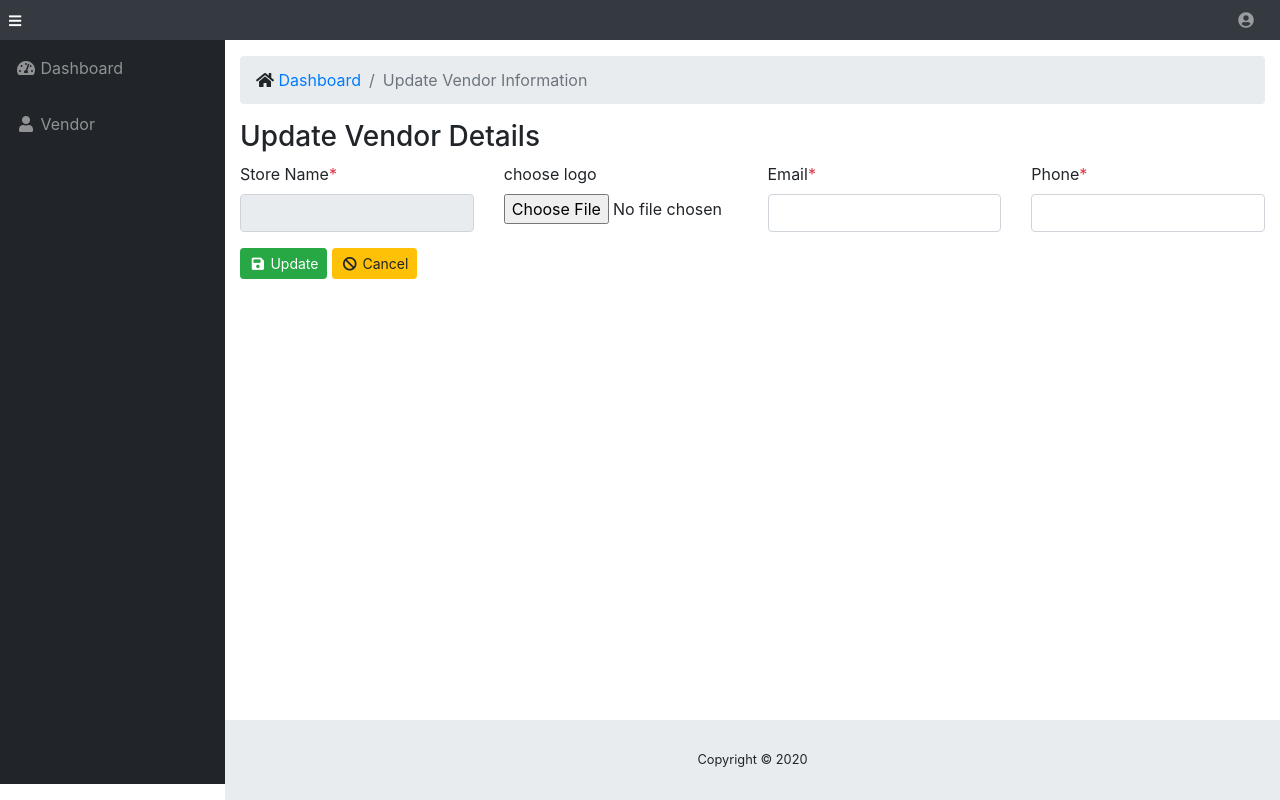
After one commit to jignasheth407/myMarket, a Node project: template views/updateVendor.ejs in a window 1280 px wide. The commit adds this page. Run offline with Node 20 templates, Linux system fonts and the light colour scheme; the template is opened without the code that fills it, so the values that code supplies are empty; some libraries are stand-ins or nearby versions.

Commit message:
add vendor update UI & Functionaliy

```diff
--- a/package.json
+++ b/package.json
@@ -1,6 +1,7 @@
 {
   "name": "ezzy_server",
   "version": "1.0.0",
+  "description": "online local shopping platform",
   "private": true,
   "scripts": {
     "start": "node ./bin/www"
@@ -40,7 +41,6 @@
     "nodemailer": "^6.4.2",
     "rebuild": "^0.1.2",
     "req-flash": "0.0.3",
-    "toastr": "^2.1.4",
-    "wallet-address-validator": "^0.2.4"
+    "toastr": "^2.1.4"
   }
 }
--- a/views/register.ejs
+++ b/views/register.ejs
@@ -0,0 +1 @@
+shailendra sen
--- /dev/null
+++ b/views/updateVendor.ejs
@@ -0,0 +1,67 @@
+<!-- Header -->
+<% include templates/header.ejs %>
+<% include templates/sidebar.ejs %>
+
+<div class="container-fluid">
+    <ol class="breadcrumb">
+        <li class="breadcrumb-item">
+            <i class="fa fa-home"></i>
+            <a href="/dashboard">Dashboard</a>
+        </li>
+        <li class="breadcrumb-item active">Update Vendor Information</li>
+    </ol>
+    <div class="row">
+        <div class="col-md-12 column">
+            <div class="box box-primary">
+                <div class="box-header">
+                    <h3 class="box-title">Update Vendor Details </h3>
+                </div>
+                <form action="/updateVendor/<%= update_vendor._id %>" method="post" enctype="multipart/form-data">
+                    <div class="box-body">
+                        <div class="row">
+                            <div class="form-group col-md-3">
+                                <label>Store Name<span class="text-danger">*</span></label>
+                                <input type="text" name="store_name" value="<%= update_vendor.store_name %>" required id="store_name" readonly class="form-control">
+                            </div>
+                            <%
+                                if(update_vendor.icons_image)
+                                {
+                                    %>
+                                        <div class="form-group col-md-2">
+                                            <label>Selected</label><br/>
+                                            <td> <img src="<%= update_vendor.icons_image %>" width="150px" height="50"></td>
+                                        </div>
+                                    <%
+                                }
+                            %>
+                            <div class="form-group col-md-3">
+                                <label>choose logo</label><br/>
+                                <input type="file" name="image" id="image">
+                            </div>
+
+                            <div class="form-group col-md-3">
+                                <label>Email<span class="text-danger">*</span></label>
+                                <input type="text" name="email" value="<%= update_vendor.email %>" required id="email" required class="form-control">
+                            </div>
+                            <div class="form-group col-md-3">
+                                <label>Phone<span class="text-danger">*</span></label>
+                                <input type="text" name="phone" value="<%= update_vendor.phone %>" required id="phone" required class="form-control">
+                            </div>
+                        </div>
+                        <div class="row">
+                            <div class="form-group col-md-5">
+                                <div class="input text">
+                                    <button class="btn btn-success btn-sm" type="submit" ><i class="fas fa-fw fa-save"></i> Update</button>
+                                    <a href="/vender" class="btn btn-warning btn-sm"><i class="fas fa-fw fa-ban"></i> Cancel</a>
+                                </div>
+                            </div>
+                        </div>
+                    </div>
+                </form>
+            </div>
+        </div>
+    </div>
+</div>
+
+<!-- Footer -->
+<% include templates/footer.ejs %>
--- a/views/vender.ejs
+++ b/views/vender.ejs
@@ -63,7 +63,7 @@
                                     <td> <%= venderData[i].password %> </td>
                                     <td> <a href="/venderDetails/<%= venderData[i]._id %>">Details</a> </td>
                                     <td>
-                                    <!-- <a href="/editVender/<%= venderData[i]._id %>"> <i class="fas fa-edit text-info"></i> </a> -->
+                                    <a href="/updateVendor/<%= venderData[i]._id %>"> <i class="fas fa-edit text-info"></i> </a>
                                     &nbsp;
                                     <i class="fas fa-trash text-danger" onClick="removeDetails('removeVender','<%= venderData[i]._id %>')" style="cursor:pointer"></i>
                                   </td>
```
Also changed, not shown: routes/index.js (+78 -1 lines), 5 other files.
